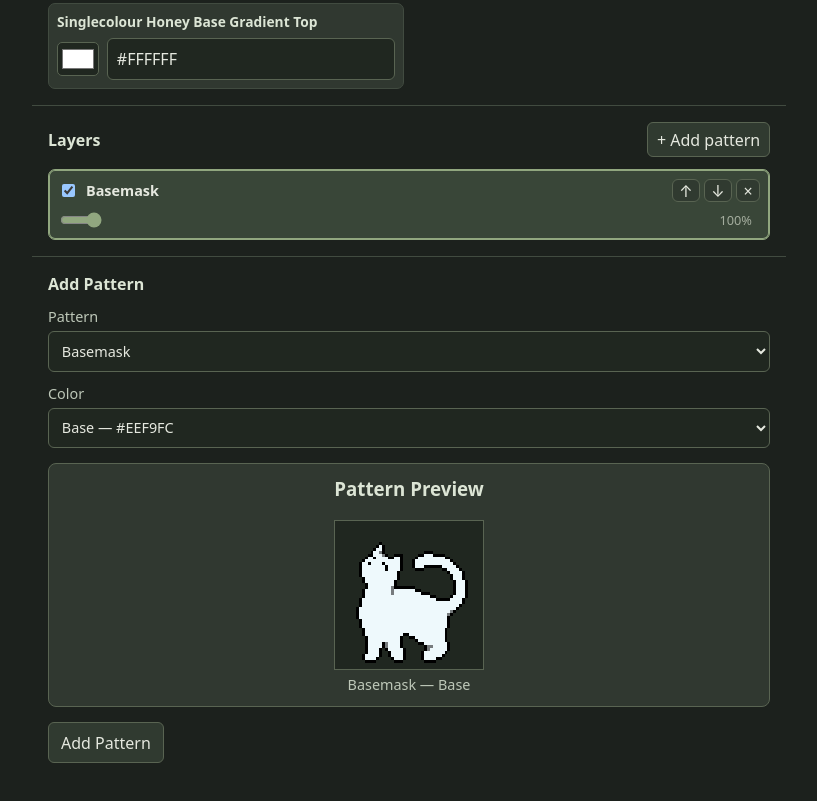
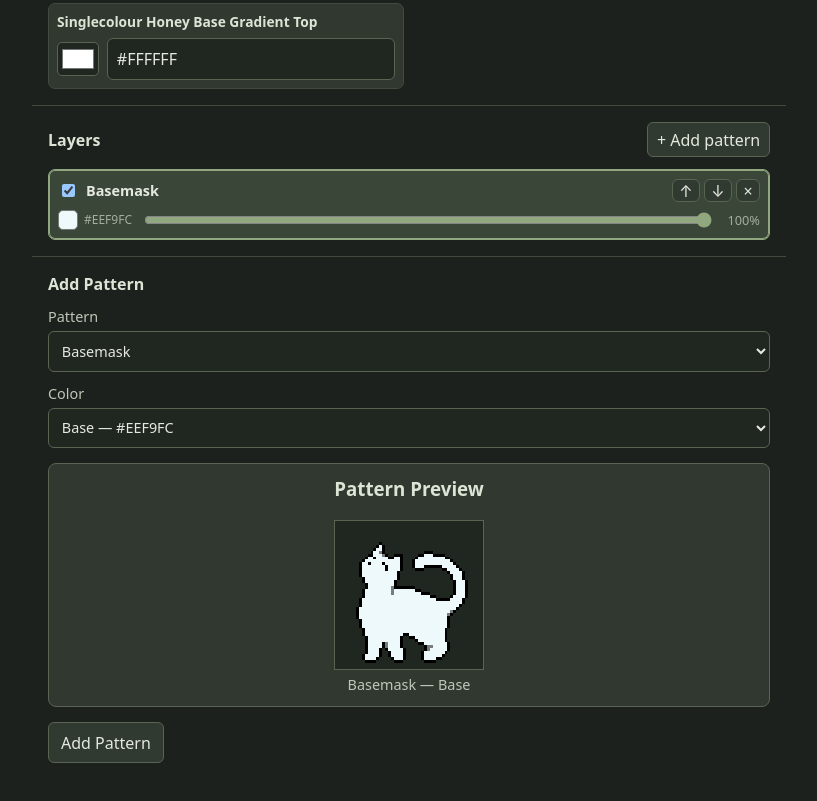
Before and after one commit to DisneyCoding/ClanGenPeltVisualizer, a plain HTML site: page index.html in a window 1280 px wide. Shown: the part 3411-4212 px from the top of the page, without its empty margins (420-1237 px from the left). Drawn offline with Linux system fonts and the light colour scheme.

Commit message:
Fixed Opacity Bar, layers show colors again, and the random pattern button bug was fixed

```diff
--- a/script.js
+++ b/script.js
@@ -1469,6 +1469,7 @@ function renderLayers() {
       patternInfo(layer.patternIndex) || {
         label: layer.groupName || "Unknown pattern"
       };
+    const layerColor = getColorForLayer(layer);
 
     const row =
       document.createElement("div");
@@ -1510,7 +1511,22 @@ function renderLayers() {
 
       </div>
 
-      <div class="layer-controls">
+
+    <div class="layer-controls">
+
+      <div
+          class="layer-color-display"
+          title="${layerColor}"
+        >
+          <span
+            class="layer-color-swatch"
+            style="background-color: ${layerColor}"
+          ></span>
+
+          <span class="layer-color-hex">
+            ${layerColor}
+          </span>
+        </div>
 
         <input
           class="layer-opacity"
@@ -1526,6 +1542,7 @@ function renderLayers() {
         </span>
 
       </div>
+
     `;
 
     /*
@@ -2184,6 +2201,10 @@ function randomizeColors() {
 
 
 function randomizePattern() {
+
+    // Switch to Manual Layers before randomizing.
+    selectPeltRecipe("");
+
     // Preserve the existing base layer and its settings.
     let base = layers.find(layer => layer.patternIndex === 0);
 
--- a/style.css
+++ b/style.css
@@ -273,14 +273,34 @@ input[type="color"] {
 
 .layer-controls {
     display: grid;
-    grid-template-columns: 42px 1fr auto;
+    grid-template-columns: auto minmax(0, 1fr) auto;
     align-items: center;
-    gap: 8px;
+    gap: 10px;
     margin-top: 8px;
+}
+
+.layer-color-display {
+    display: flex;
+    align-items: center;
+    gap: 6px;
+}
+
+.layer-color-swatch {
+    width: 20px;
+    height: 20px;
+    border-radius: 5px;
+    border: 1px solid #777;
+    flex-shrink: 0;
+}
+
+.layer-color-hex {
+    font-size: .75rem;
+    color: #a4ad9e;
 }
 
 .layer-controls input[type="range"] {
     width: 100%;
+    min-width: 0;
     accent-color: #91a77f;
 }
 
```
